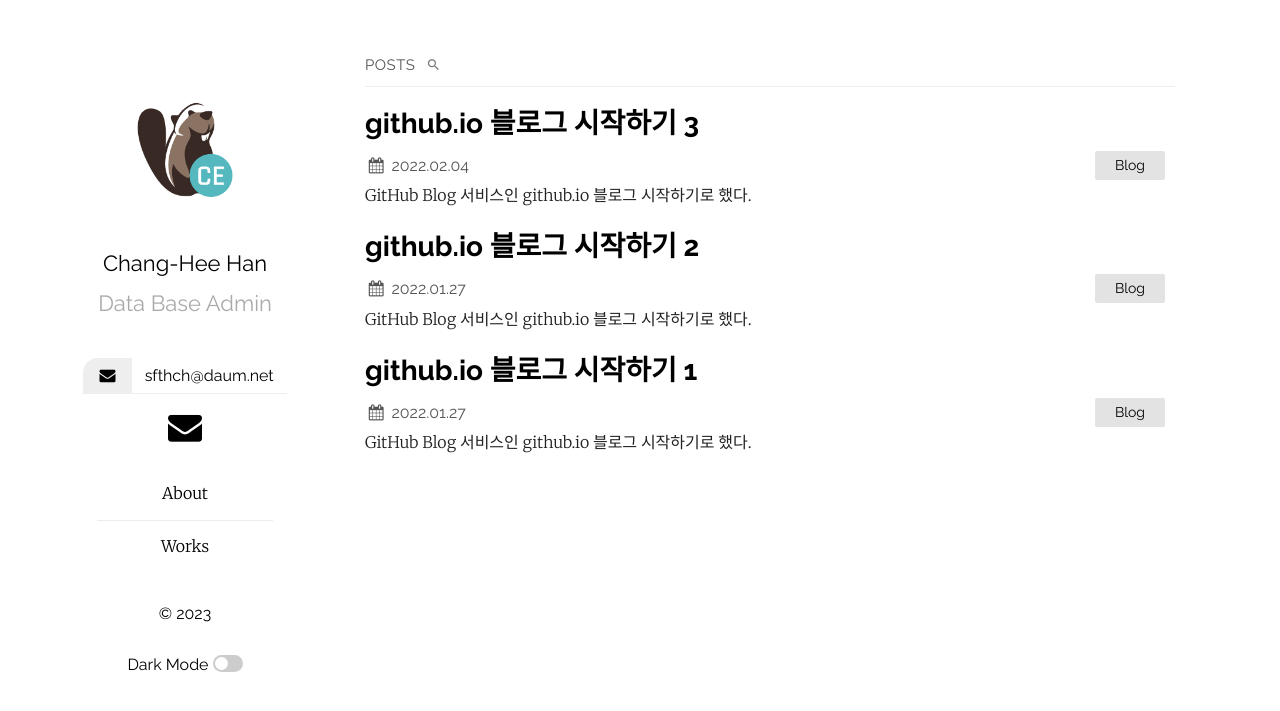
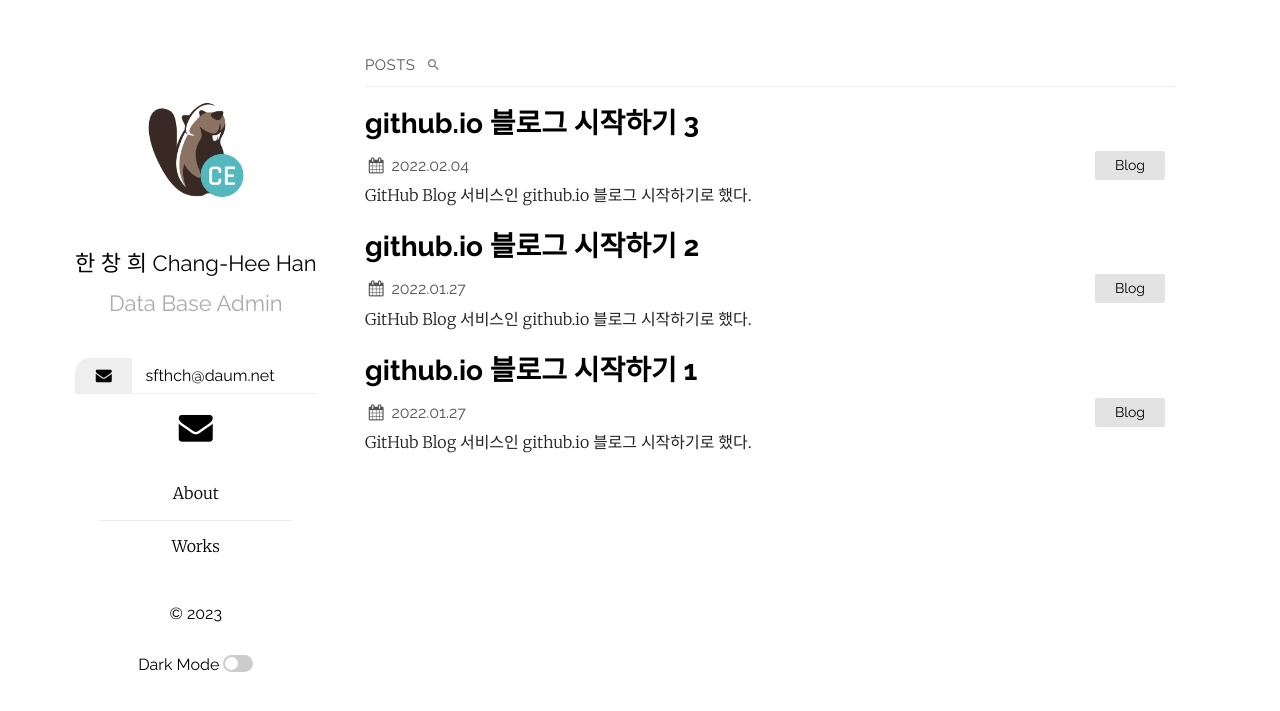
Before and after one commit to sfthch/sfthch, a Jekyll site: the page built from index.md, in a window 1280 px wide. Shown: the top 711 px of the page. Built offline with Jekyll 4.4.1, drawn with Linux system fonts in a browser that asks for light colours; part of the change alters nothing that is shown.

Commit message:
231014-1510

```diff
--- a/_config.yml
+++ b/_config.yml
@@ -16,7 +16,7 @@ sass:
   sass_dir: _sass
 plainwhite:
   name: 한 창 희
-  name: Chang-Hee Han
+        Chang-Hee Han
   tagline: Data Base Admin
 # date_format: "%b %-d, %Y"
   date_format: "%Y.%m.%d"
```
